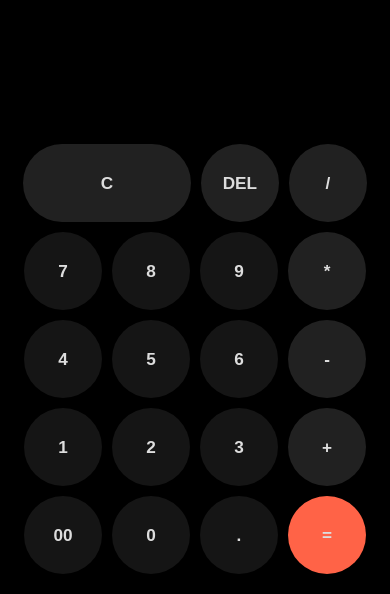
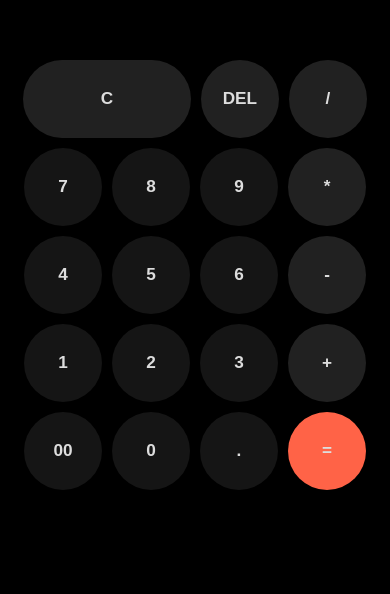
Before and after one commit to vinodjangid07/calculator, a plain HTML site: page index.html in a window 390 px wide. Shown: the part 250-844 px from the top of the page. Drawn offline with Linux system fonts and the light colour scheme.

Commit message:
Add files via upload

```diff
--- a/style.css
+++ b/style.css
@@ -24,6 +24,9 @@ html {
 :root{
     font-family: Whitney, -apple-system, BlinkMacSystemFont, Segoe UI, Roboto, Helvetica, Arial, sans-serif;
     cursor:default;
+}
+body{
+    background-color: black;
 }
 .main-container{
     width: 100%;
@@ -135,6 +138,7 @@ html {
     .main-container{
         justify-content: flex-end;
         padding-bottom: 20px;
+        height: 90vh;
     }
     .display-container{
         width: 100%;
@@ -142,7 +146,7 @@ html {
     }
     .screen{
         width: 100%;
-       font-size: 4 rem;
+       font-size: 4rem;
     }
     .button-container{
         width: 100%;
```
